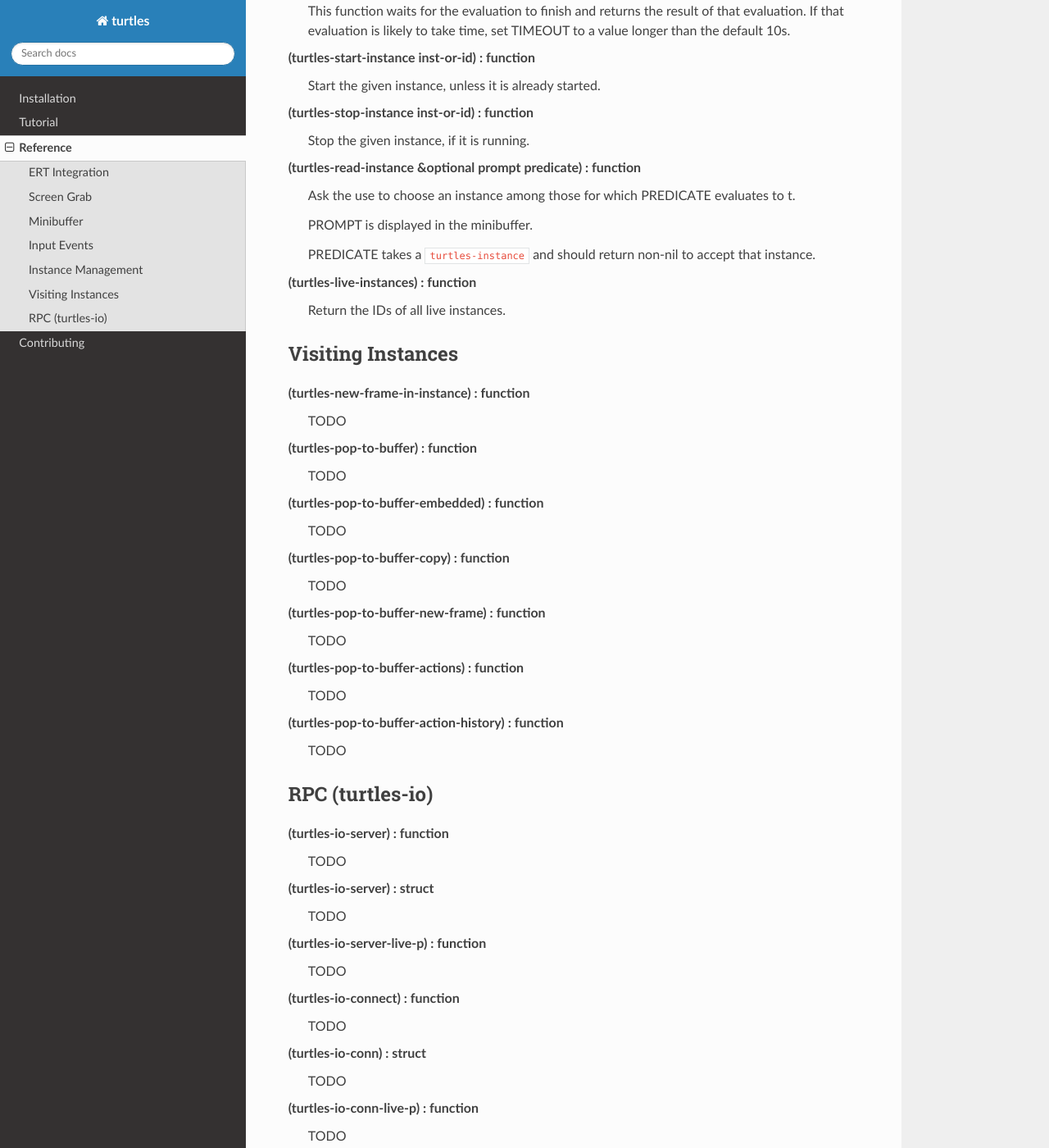
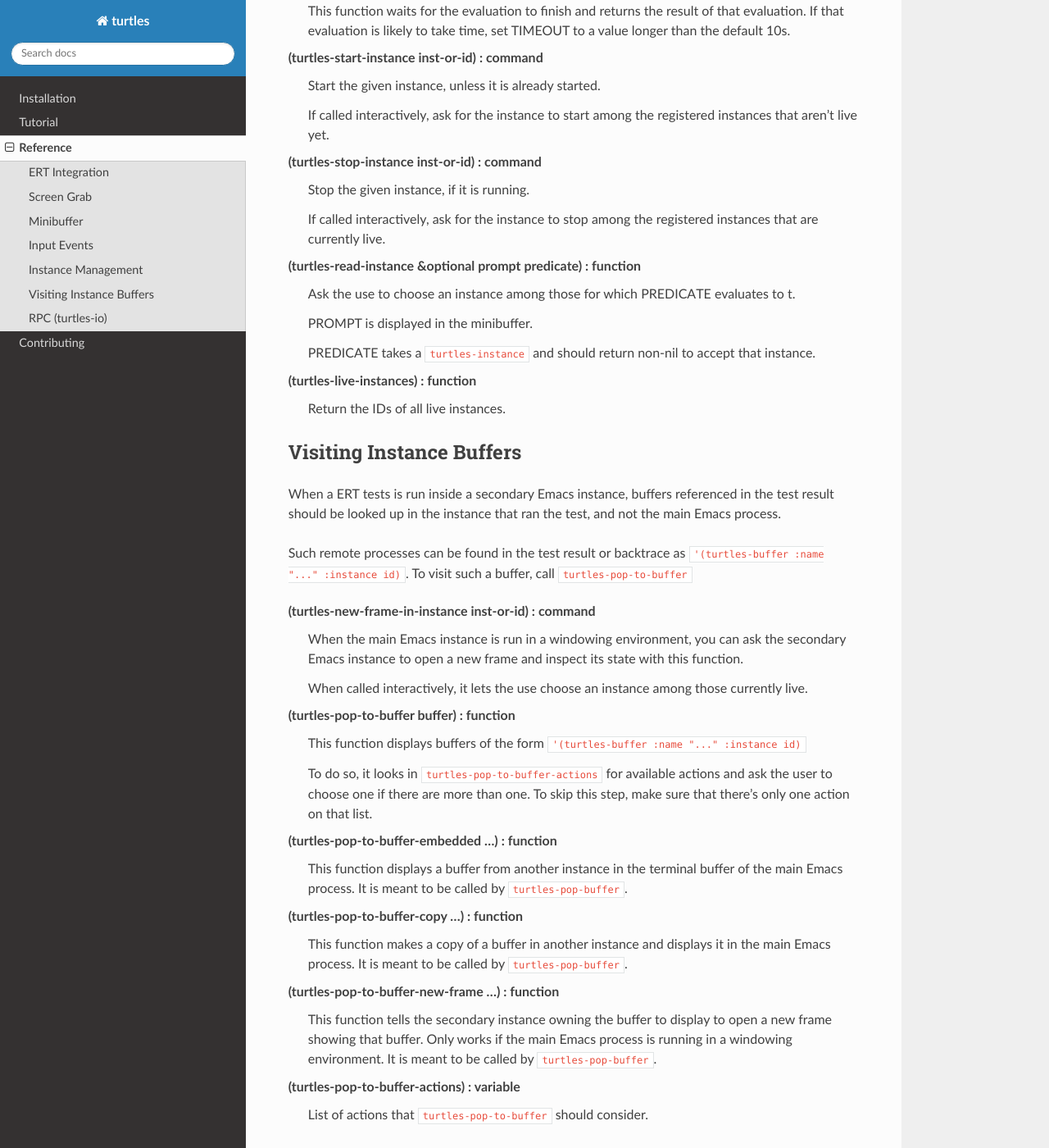
Before and after one commit to emacsmirror/turtles, a Sphinx documentation site: the page built from docs/source/reference.rst, in a window 1280 px wide and 1400 px high, scrolled down 7454 px. Shown: the whole window at 82% size. Built offline with Sphinx 7.4.7 and the Read the Docs theme 3.1.0, drawn with Linux system fonts in a browser that asks for light colours.

Commit message:
docs: Fill in section Visiting Instance Buffers of the reference.

```diff
--- a/docs/source/reference.rst
+++ b/docs/source/reference.rst
@@ -478,11 +478,17 @@ case, the simplest thing to do is to restart the instances with
     result of that evaluation. If that evaluation is likely to take
     time, set TIMEOUT to a value longer than the default 10s.
 
-(turtles-start-instance inst-or-id) : function
+(turtles-start-instance inst-or-id) : command
     Start the given instance, unless it is already started.
 
-(turtles-stop-instance inst-or-id) : function
+    If called interactively, ask for the instance to start among the
+    registered instances that aren't live yet.
+
+(turtles-stop-instance inst-or-id) : command
     Stop the given instance, if it is running.
+
+    If called interactively, ask for the instance to stop among the
+    registered instances that are currently live.
 
 (turtles-read-instance &optional prompt predicate) : function
     Ask the use to choose an instance among those for which PREDICATE
@@ -498,8 +504,16 @@ case, the simplest thing to do is to restart the instances with
 
 .. _visit:
 
-Visiting Instances
-------------------
+Visiting Instance Buffers
+-------------------------
+
+When a ERT tests is run inside a secondary Emacs instance, buffers
+referenced in the test result should be looked up in the instance that
+ran the test, and not the main Emacs process.
+
+Such remote processes can be found in the test result or backtrace as
+:code:`'(turtles-buffer :name "..." :instance id)`. To visit such a
+buffer, call :code:`turtles-pop-to-buffer`
 
 .. index::
     pair: function; turtles-new-frame-in-instance
@@ -511,26 +525,40 @@ Visiting Instances
     pair: function; turtles-pop-to-buffer-action-history
 
 
-(turtles-new-frame-in-instance) : function
-    TODO
+(turtles-new-frame-in-instance inst-or-id) : command
+    When the main Emacs instance is run in a windowing environment,
+    you can ask the secondary Emacs instance to open a new frame and
+    inspect its state with this function.
 
-(turtles-pop-to-buffer) : function
-    TODO
+    When called interactively, it lets the use choose an instance
+    among those currently live.
 
-(turtles-pop-to-buffer-embedded) : function
-    TODO
+(turtles-pop-to-buffer buffer) : function
+    This function displays buffers of the form :code:`'(turtles-buffer :name "..." :instance id)`
 
-(turtles-pop-to-buffer-copy) : function
-    TODO
+    To do so, it looks in :code:`turtles-pop-to-buffer-actions` for
+    available actions and ask the user to choose one if there are more
+    than one. To skip this step, make sure that there's only one
+    action on that list.
 
-(turtles-pop-to-buffer-new-frame) : function
-    TODO
+(turtles-pop-to-buffer-embedded ...) : function
+    This function displays a buffer from another instance in the
+    terminal buffer of the main Emacs process. It is meant to be called
+    by :code:`turtles-pop-buffer`.
 
-(turtles-pop-to-buffer-actions) : function
-    TODO
+(turtles-pop-to-buffer-copy ...) : function
+    This function makes a copy of a buffer in another instance and
+    displays it in the main Emacs process. It is meant to be called by
+    :code:`turtles-pop-buffer`.
 
-(turtles-pop-to-buffer-action-history) : function
-    TODO
+(turtles-pop-to-buffer-new-frame ...) : function
+    This function tells the secondary instance owning the buffer to
+    display to open a new frame showing that buffer. Only works if the
+    main Emacs process is running in a windowing environment. It is
+    meant to be called by :code:`turtles-pop-buffer`.
+
+(turtles-pop-to-buffer-actions) : variable
+    List of actions that :code:`turtles-pop-to-buffer` should consider.
 
 .. _rpc:
 
```
